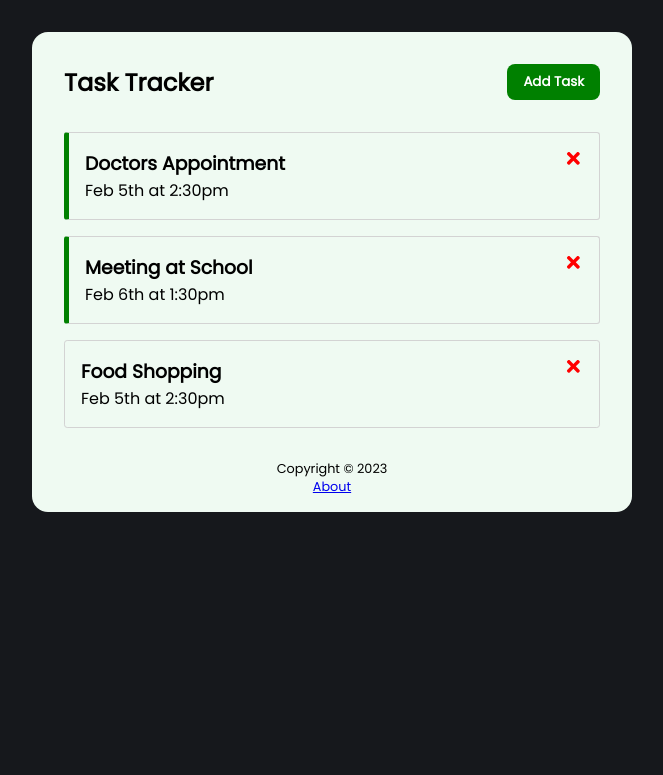
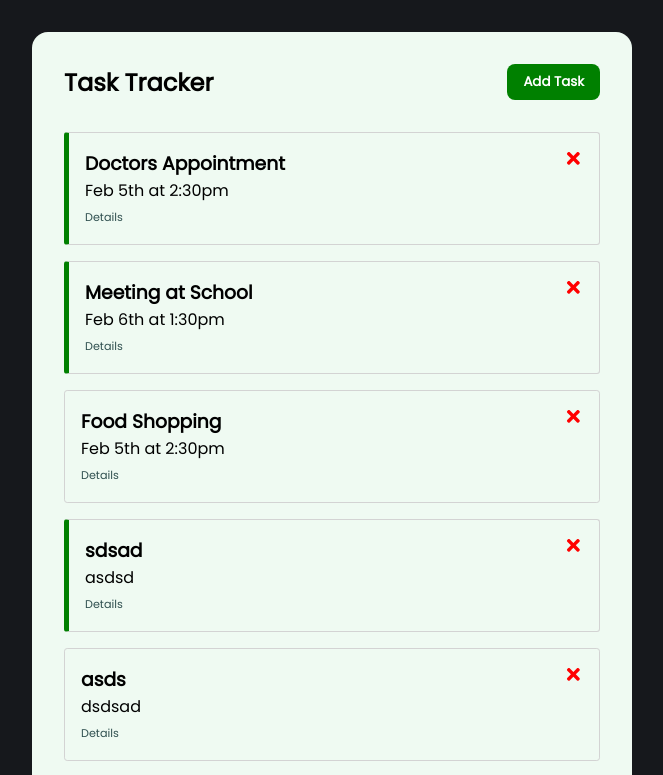
Before and after one commit to eugeniarossanigo/task-tracker, a React (Vite) app: page / in a window 1280 px wide. Shown: the top 775 px of the page, without its empty margins (308-971 px from the left). Built offline with nearby package versions, Linux system fonts and the light colour scheme; data requests are answered from the project's data file.

Commit message:
task details

```diff
--- a/db.json
+++ b/db.json
@@ -17,6 +17,24 @@
       "text": "Food Shopping",
       "day": "Feb 5th at 2:30pm",
       "reminder": false
+    },
+    {
+      "text": "sdsad",
+      "day": "asdsd",
+      "reminder": true,
+      "id": 4
+    },
+    {
+      "text": "asds",
+      "day": "dsdsad",
+      "reminder": false,
+      "id": 5
+    },
+    {
+      "text": "sadsd",
+      "day": "sadsad",
+      "reminder": false,
+      "id": 6
     }
   ]
 }
--- a/src/App.css
+++ b/src/App.css
@@ -67,3 +67,8 @@ footer {
     text-align: center;
     font-size: .8rem;
 }
+a {
+    text-decoration: none;
+    color: darkslategrey;
+    font-size: .7rem;
+}
--- a/src/App.jsx
+++ b/src/App.jsx
@@ -7,6 +7,7 @@ import Tasks from './components/Tasks'
 import AddTask from './components/AddTask'
 import Footer from './components/Footer'
 import About from './components/About'
+import TasksDetails from './components/TasksDetails'
 
 function App() {
     const [tasks, setTasks] = useState([])
@@ -81,6 +82,7 @@ function App() {
                     </>
                     }  />
                     <Route path='/about' element={<About />} />
+                    <Route path='/task/:id' element={<TasksDetails />} />
                 </Routes>
                 <Footer />
             </div>
--- a/src/components/Header.jsx
+++ b/src/components/Header.jsx
@@ -4,6 +4,7 @@ import { useLocation } from 'react-router-dom'
 
 export default function Header({ title, handleOpen, open }) {
     const location = useLocation()
+    // const { pathname } = useLocation()
 
     return (
         <header className='header'>
--- a/src/components/TaskCard.jsx
+++ b/src/components/TaskCard.jsx
@@ -1,4 +1,5 @@
 import { FaTimes } from 'react-icons/fa'
+import {Link as Linkrouter} from 'react-router-dom'
 
 export default function TaskCard({ task, handleDelete, toogleReminder }) {
 
@@ -6,6 +7,7 @@ export default function TaskCard({ task, handleDelete, toogleReminder }) {
         <div className={`task-container ${task.reminder ? 'task-reminder' : ''}`} onDoubleClick={() => toogleReminder(task.id)}>
             <h3>{task.text} <FaTimes onClick={() => handleDelete(task.id)}/></h3>
             <p>{task.day}</p>
+            <Linkrouter to={`/task/${task.id}`}>Details</Linkrouter>
         </div>
     )
 }
--- /dev/null
+++ b/src/components/TasksDetails.jsx
@@ -0,0 +1,42 @@
+import { useEffect, useState } from 'react'
+import { useParams, Link as Linkrouter, useNavigate } from 'react-router-dom'
+
+export default function TasksDetails() {
+    const [task, setTask] = useState({})
+    const [loading, setLoading] = useState(true)
+    // const [error, setError] = useState(null)
+    const params = useParams()
+    const navigate = useNavigate()
+
+    useEffect(() => {
+        const fetchTask = async() => {
+            const res = await fetch('http://localhost:5000/tasks/' + params.id)
+            const data = await res.json()
+
+            if (res.status === 404) {
+                // setError('Task not found')
+                navigate('/')
+            }
+
+            setTask(data)
+            setLoading(false)
+        }
+
+        fetchTask()
+    }, [params.id])
+
+    // if (error) {
+    //     return <Navigate to='/' />
+    // }
+
+    return ( loading ?
+        <h3>Loading... </h3>
+        :
+        <div className='task-container'>
+            <h3>{task.text}</h3>
+            <p>{task.day}</p>
+            <Linkrouter to='/'>Go Back</Linkrouter>
+            {/* <Button onClick={() => navigate(-1)} text='Go Back' /> */}
+        </div>
+    )
+}
```
